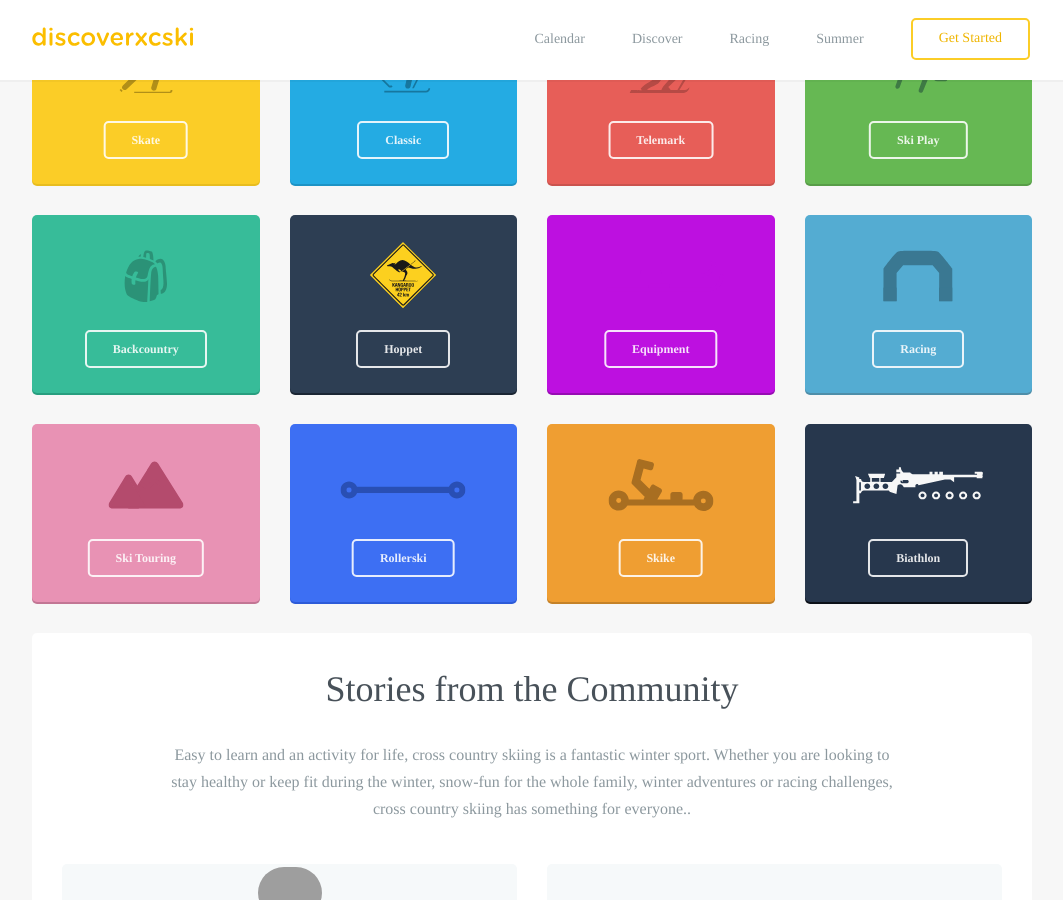
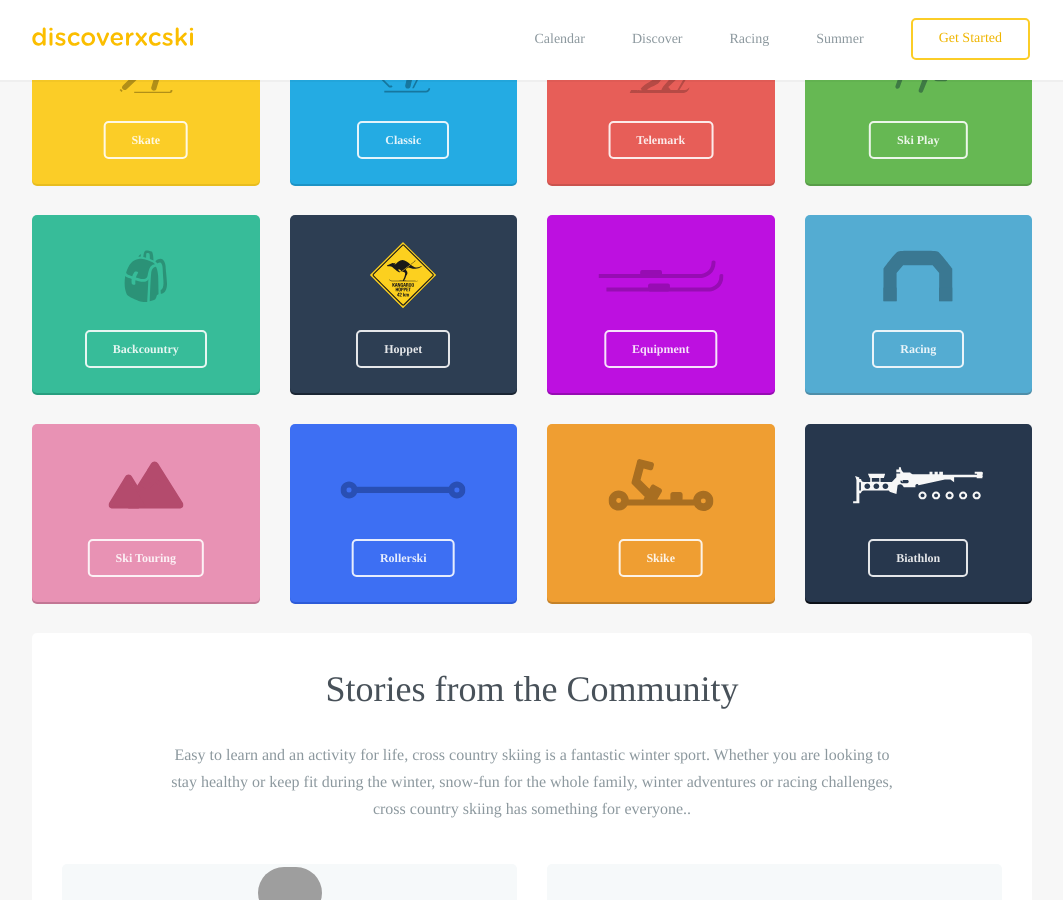
Before and after one commit to robcatto/robcatto.github.io, a Jekyll site: the page index.html, which Jekyll copies as it is, in a window 1280 px wide and 900 px high, scrolled down 1840 px. Shown: the whole window, without its empty margins (108-1171 px from the left). Built offline with Jekyll 4.4.1, drawn with Linux system fonts in a browser that asks for light colours; some web fonts are replaced; Markdown is read by kramdown in place of the engine named in the settings.

Commit message:
Update index.html

```diff
--- a/index.html
+++ b/index.html
@@ -656,7 +656,7 @@
             <g id="equipment" sketch:type="MSLayerGroup" transform="translate(180.000000, 196.000000)">
                 <g id="Page-1" sketch:type="MSShapeGroup">
                     <g id="Artboard-1">
-                        <g id="Group" style="fill: #BD10E0;">
+                        <g id="Group" style="fill: rgba(151, 12, 179, 1);">
                             <rect id="Rectangle-1-Copy" x="250" y="117" width="110" height="40" rx="10"></rect>
                             <rect id="Rectangle-1-Copy-2" x="210" y="49" width="110" height="40" rx="10"></rect>
                             <path d="M0,89 L0,69 L519,69 C524,68 570,61 570,9 C570,9 570.525391,0.799315929 579.965759,0.799315929 C589.406128,0.799315929 590,9 590,9 C590,67 545,86 521,89 L0,89 Z" id="Shape"></path>
```
